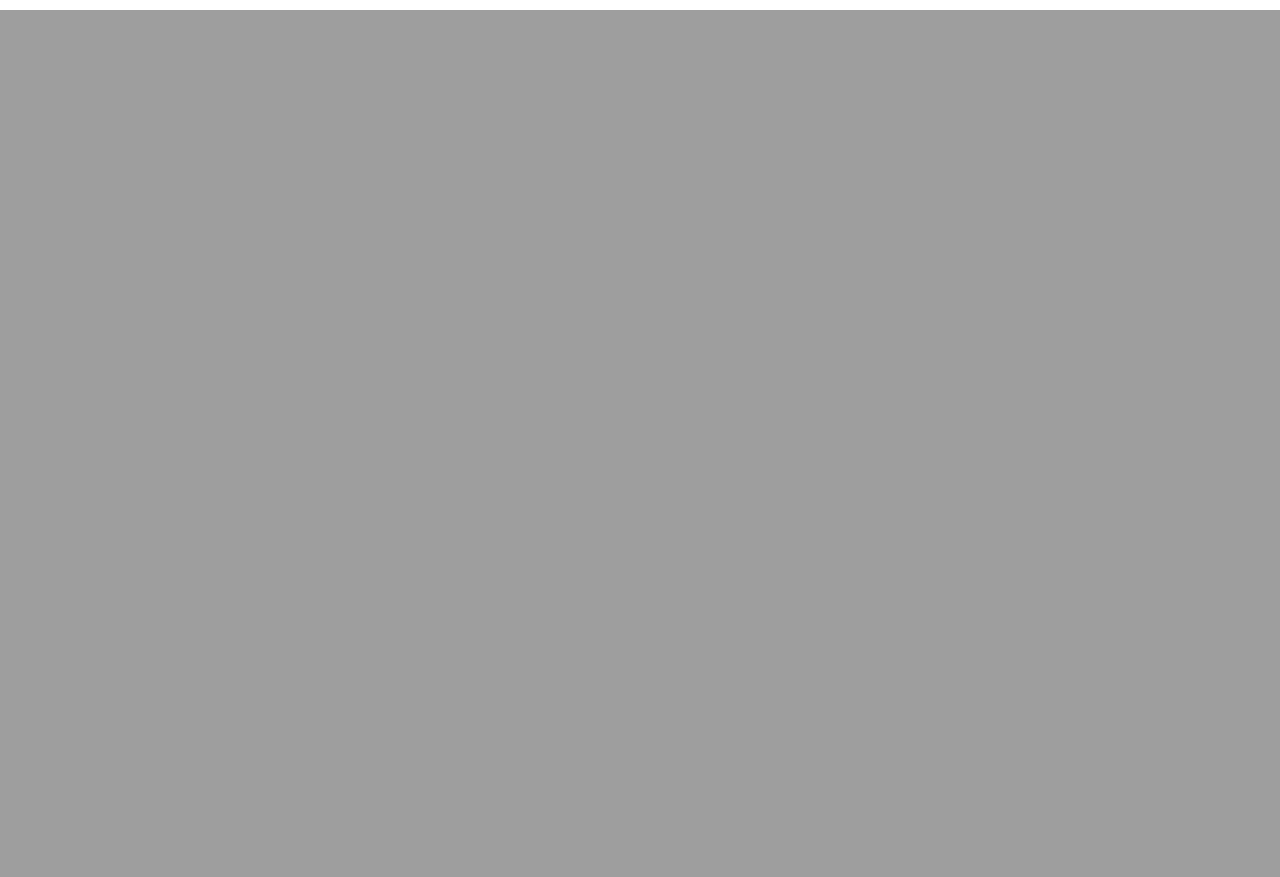
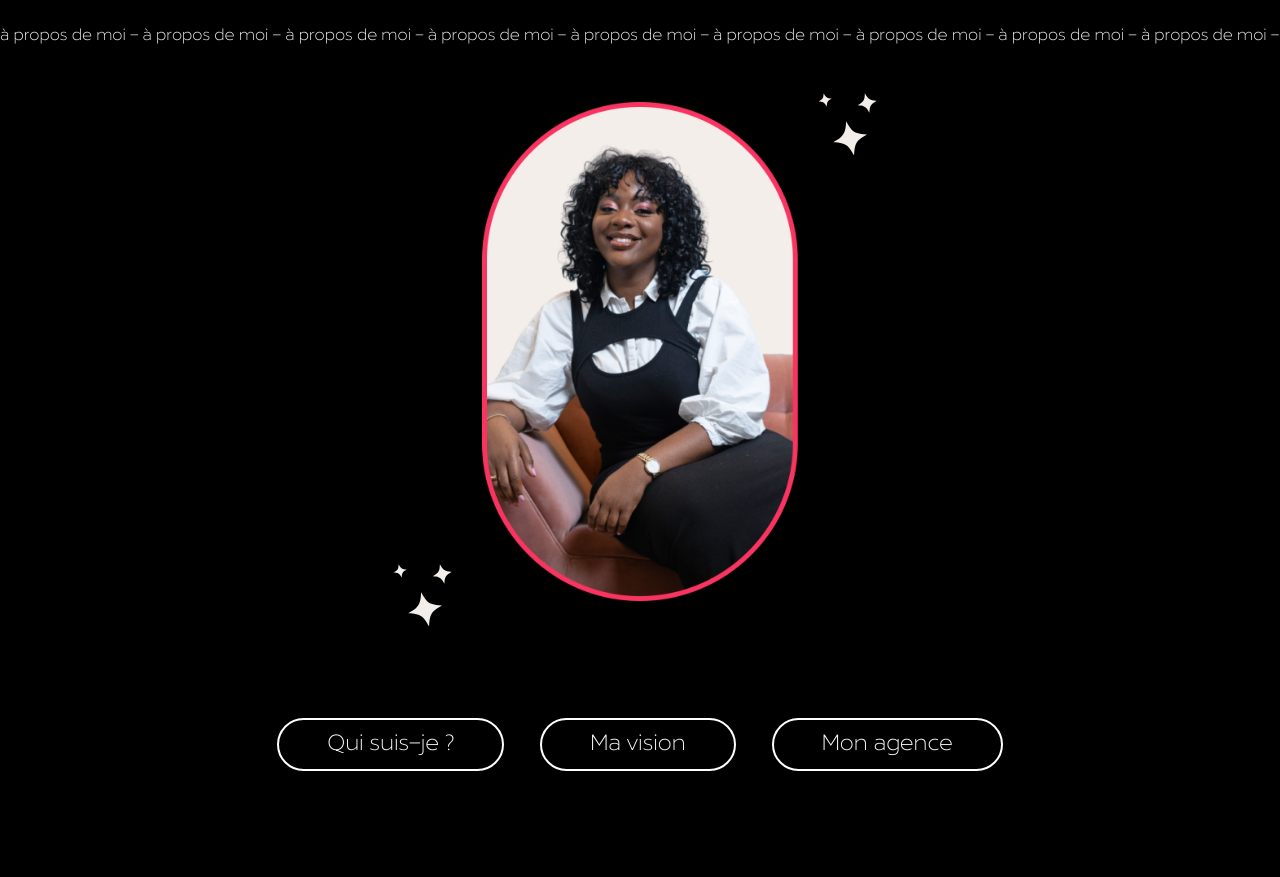
Before and after one commit to andriiobalashov/zeinachrist, a PHP site: page / in a window 1280 px wide. Shown: the part 790-1667 px from the top of the page. Before the commit the page ends 800 px from the top, so only its background shows below. Run offline with PHP 8.4, Linux system fonts and the light colour scheme; some libraries are stand-ins or nearby versions.

Commit message:
zeinachrist

```diff
--- a/index.html
+++ b/index.html
@@ -65,6 +65,23 @@
           </div>
         </div>
       </section>
+      <section class="first-section" id="first-section">
+        <div class="first-section-container">
+          <div class="top-text">à propos de moi - à propos de moi - à propos de moi - à propos de moi - à propos de moi - à propos de moi - à propos de moi - à propos de moi - à propos de moi - à propos de moi - à propos de moi - à propos de moi - à propos de moi - à propos de moi - à propos de moi  - à propos de moi - à propos de moi</div>
+          <div>
+            <div class="image-container">
+              <img src="media/2-a-propos/about-zeina.png" class="about-zeina-img" alt="">
+              <img src="media/textures/sparkles.svg" class="about-star-top" alt="">
+              <img src="media/textures/sparkles.svg" class="about-star-bottom" alt="">
+            </div>
+          </div>
+          <div class="buttons-container">
+            <a href="" class="buttons-secondary about-buttons">Qui suis-je ?</a>
+            <a href="" class="buttons-secondary about-buttons">Ma vision</a>
+            <a href="" class="buttons-secondary about-buttons">Mon agence</a>
+          </div>
+        </div>
+      </section>
     </main>
     <script src="script.js"></script>
 </body>
--- a/style.css
+++ b/style.css
@@ -217,3 +217,104 @@ header {
     left: 0;
     top: 64px;
 }
+
+.first-section {
+    height: auto;
+}
+
+.first-section-container {
+    height: auto;
+    width: 100%;
+    background-color: #000000;
+}
+
+.top-text{
+    padding-top: 24px;
+    padding-bottom: 54px;
+    white-space: nowrap;
+    overflow: hidden;
+    text-overflow: clip;
+    text-align: center;
+    color: white;
+    font-family: 'Tropiline Sans';
+    font-style: normal;
+    font-weight: 400;
+}
+
+.image-container {
+    position: relative;
+    display: flex;
+    justify-content: center;
+    padding-bottom: 105px;
+    width: 316px;
+    height: 510px;
+    margin: auto;
+    text-align: center;
+}
+
+.about-zeina-img {
+    position: absolute;
+    width: 316px;
+    margin: auto;
+}
+
+.about-star-top {
+    position: absolute;
+    z-index: 3;
+    width: 91px;
+    height: auto;
+    top: -30px;
+    right: -100px;
+}
+
+.about-star-bottom {
+    position: absolute;
+    z-index: 3;
+    width: 91px;
+    height: auto;
+    bottom: -30px;
+    left: -100px;
+}
+
+.buttons-container {
+    padding-top: 106px;
+    padding-bottom: 106px;
+    display: flex;
+    justify-content: center;
+    align-items: center;
+}
+
+.buttons-secondary {
+    font-family: 'Tropiline Sans';
+    font-style: normal;
+    font-weight: 400;
+    font-size: 22px;
+    line-height: 45px;
+    text-decoration: none;
+    background-color: transparent;
+    padding: 2px 48px;
+    color: white;
+    border: 2px solid white;
+    border-radius: 70px;
+    transition: .3s;
+}
+
+.buttons-secondary:hover {
+    font-family: 'Tropiline Sans';
+    font-style: normal;
+    font-weight: 400;
+    font-size: 22px;
+    line-height: 45px;
+    text-decoration: none;
+    background-color: white;
+    padding: 2px 48px;
+    color:#F93460;
+    border: 2px solid white;
+    box-shadow: 5px 5px 1px 1px #F93460;
+    border-radius: 70px;
+    transition: .3s;
+}
+
+.about-buttons {
+    margin: 0 18px;
+}
```
Also changed, not shown: media/2-a-propos/about-zeina.png (renamed from media/2-a-propos/about zeina.png), media/textures/sparkles.svg (added), 1 other file.
